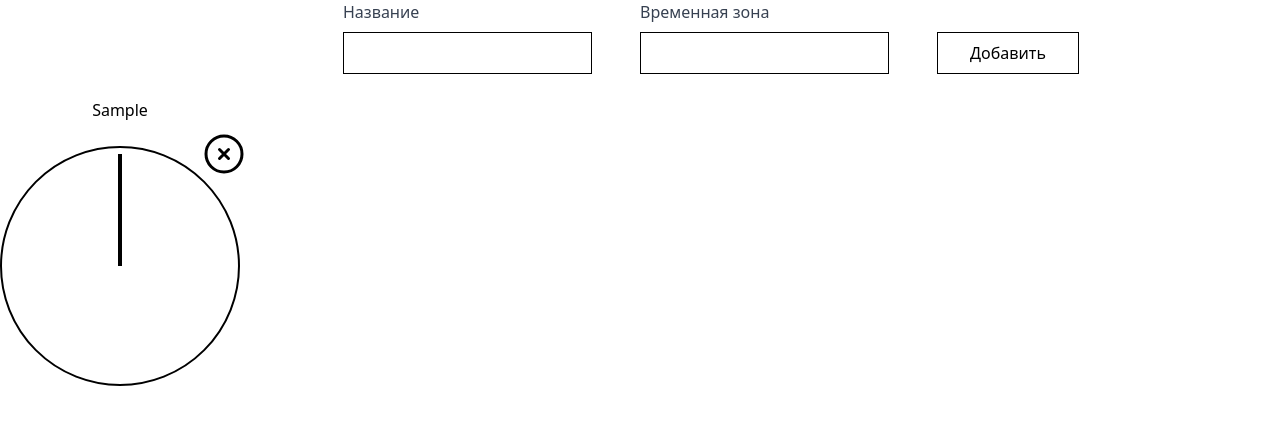
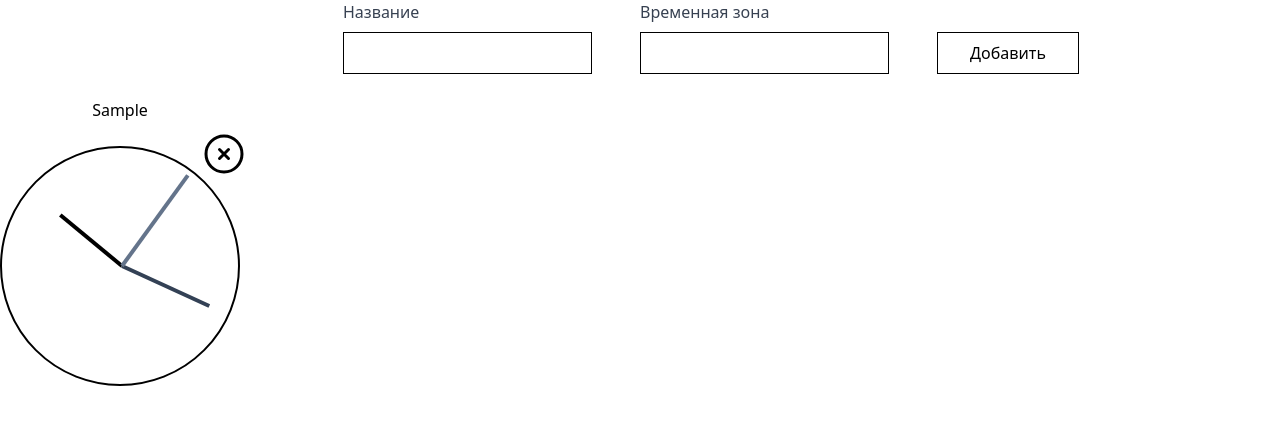
Before and after one commit to KustarNick-Xexe/homework_6-1, a React (Vite) app: page / in a window 1280 px wide. Both pictures are taken after typing "Sample", "Sample" into the empty fields and a click on the button "Добавить". Shown: the top 424 px of the page. Built offline with nearby package versions, Linux system fonts and the light colour scheme.

Commit message:
исправлена работа с moment js

```diff
--- a/src/App.jsx
+++ b/src/App.jsx
@@ -10,12 +10,14 @@ const App = () => {
 
   const handleFormSubmit = (city, zone) => {
     //moment.tz.setDefault('Etc/Greenwich');
-    const dateTimezoneOffset = moment().utcOffset('+0000').add(Number(zone), 'hours');
+    const dateTimezoneOffset = moment()
+      .subtract(moment().parseZone().utcOffset(), "minutes")
+      .add(Number(zone), "hours");
     setData({ city: city, time: dateTimezoneOffset });
   };
 
   return (
-    <div>
+    <div className=''>
       <AddField onFormSubmit={ handleFormSubmit }/>
       { data.time && <Clock city={ data.city } zone={ data.time } /> }
     </div>
--- a/src/components/Clock.jsx
+++ b/src/components/Clock.jsx
@@ -5,20 +5,20 @@ const Clock = ({ city, zone }) => {
   const [time, setTime] = useState(zone);
 
   useEffect(() => {
-    console.log(zone);
     const timerID = setInterval(() => tick(), 1000);
     return () => clearInterval(timerID);
   });
 
   const tick = () => {
-    const newTime = moment(time);
-    newTime.add(newTime.seconds + 1, 'seconds');
-    setTime(newTime);
+    const newTime = moment(time)
+    newTime.add(1, 'seconds');
+    console.log(newTime);
+    setTime(() => newTime);
   };
 
-  const hours = time.hours;
-  const minutes = time.minutes;
-  const seconds = time.seconds;
+  const hours = time.hours();
+  const minutes = time.minutes();
+  const seconds = time.seconds();
 
   const hourAngle = ((hours % 12) + minutes / 60 + seconds / 3600) * 30;
   const minuteAngle = (minutes + seconds / 60) * 6;
@@ -38,11 +38,11 @@ const Clock = ({ city, zone }) => {
             style={{ transform: `rotate(${hourAngle}deg)` }}
           />
           <div
-            className="absolute w-1 h-24 bg-black transform origin-bottom -translate-x-1/2 bottom-1/2 left-1/2"
+            className="absolute w-1 h-24 bg-slate-700 transform origin-bottom -translate-x-1/2 bottom-1/2 left-1/2"
             style={{ transform: `rotate(${minuteAngle}deg)` }}
           />
           <div
-            className="absolute w-1 h-28 bg-black transform origin-bottom -translate-x-1/2 bottom-1/2 left-1/2"
+            className="absolute w-1 h-28 bg-slate-500 transform origin-bottom -translate-x-1/2 bottom-1/2 left-1/2"
             style={{ transform: `rotate(${secondAngle}deg)` }}
           />
       </div>
```
